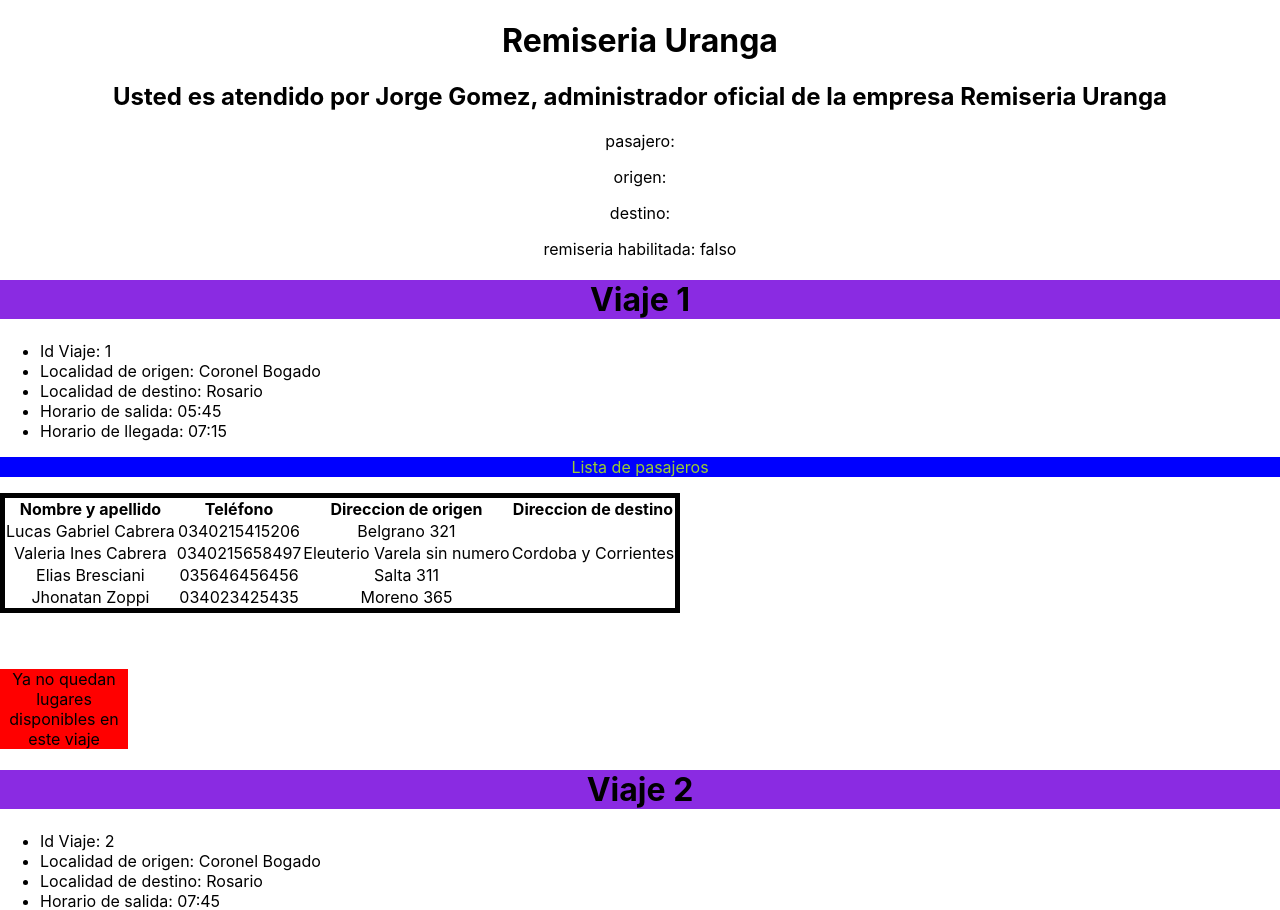
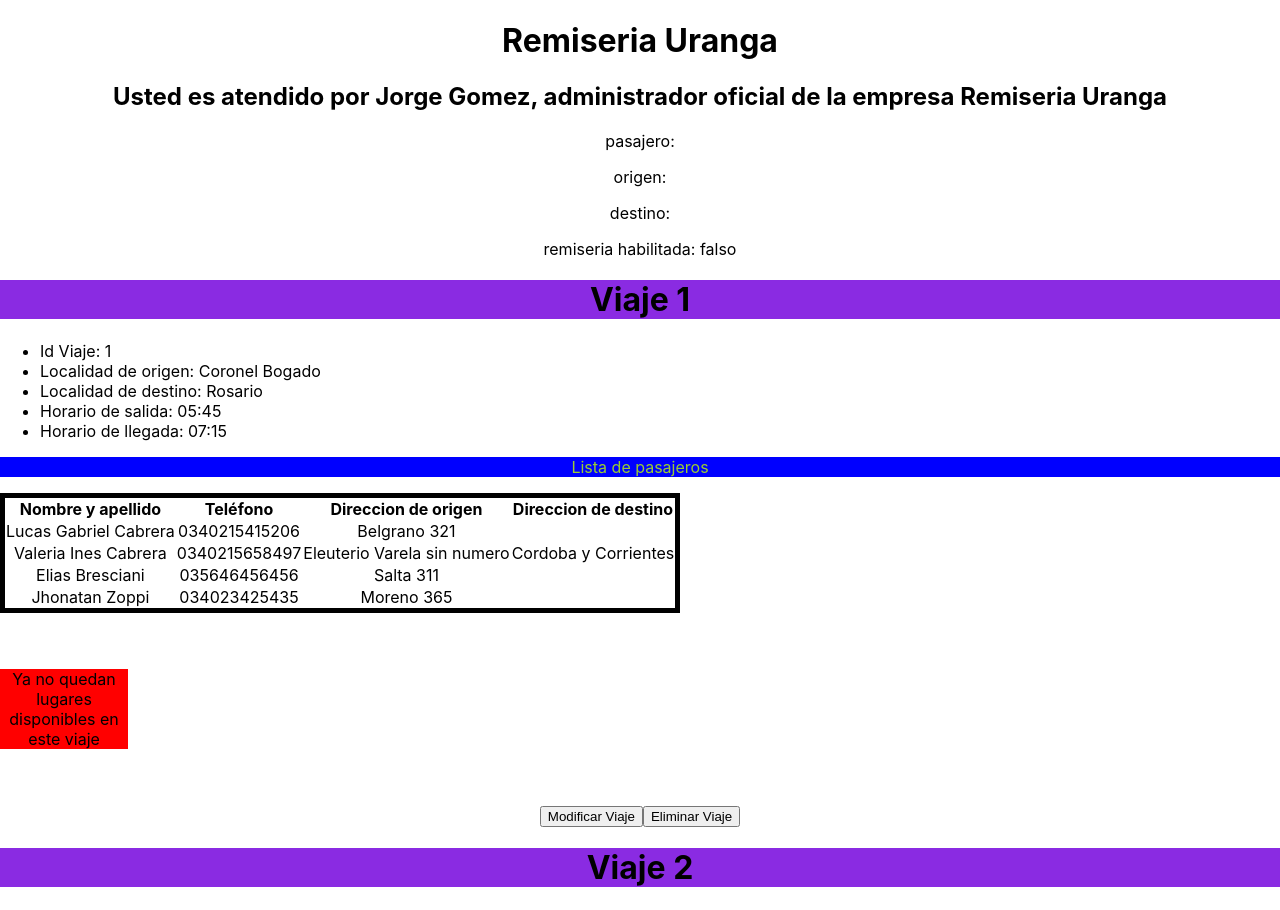
Before and after one commit to lucascabrera1/Remiseria-Uranga, a React (Create React App) app: page / in a window 1280 px wide. Shown: the top 910 px of the page. Built offline with nearby package versions, Linux system fonts and the light colour scheme.

Commit message:
ahora elimina viajes

```diff
--- a/src/App.js
+++ b/src/App.js
@@ -4,6 +4,7 @@ import Header from './Components/Header'
 import Viajes from './Components/Viajes'
 import ListaViajes from './Components/ListaViajes.json'
 import FormViaje from './Components/FormViaje';
+import Viaje from './Components/Viaje';
 
 class App extends  Component {
 
@@ -32,12 +33,30 @@ class App extends  Component {
     console.log("horario de llegada " + horariollegada)
 }
 
+deleteViaje = (id) => {
+  const newList = this.state.viajes.filter(viaje => viaje.id !== id);
+  this.setState({viajes : newList})
+}
+
+updateViaje = (id, localidadorigen, localidaddestino, horariosalida, horariollegada) => {
+  const newList = this.state.viajes.map( viaje =>{
+    if(viaje.id === id){
+        viaje['localidad de origen'] = localidadorigen ,
+        viaje['localidad de destino'] = localidaddestino,
+        viaje['horario de salida'] = horariosalida ,
+        viaje['horario de llegada']= horariollegada
+    }
+    return viaje;
+  })
+  this.setState({viajes : newList})
+}
+
   render(){
     console.log(this.state.viajes)
     return (
       <div className="App">
         <Header />
-        <Viajes viajes = {this.state.viajes} /> <br/> <br/>
+        <Viajes viajes = {this.state.viajes} deleteViaje = {this.deleteViaje} /> <br/> <br/>
         <h1 color='blue'>Nuevo Viaje</h1>
         <FormViaje quiereagregar = {this.state.quiereagregar} addviaje = {this.addViaje}></FormViaje>
       </div>
--- a/src/Components/Viaje.js
+++ b/src/Components/Viaje.js
@@ -2,6 +2,7 @@ import React, {Component} from "react"
 import './estilos.css'
 import BotonAgregarPasajero from "./BotonAgregarPasajero"
 import FormPasajero from "./FormPasajero";
+import Viajes from "./Viajes";
 
 class Viaje extends Component {
 
@@ -39,8 +40,6 @@ class Viaje extends Component {
         })
     }
 
-
-
     render(){
         //var cantidad = this.props.viaje["lista de pasajeros"].length
         const filas = this.state.listapasajeros.map( pasajero => {
@@ -59,7 +58,6 @@ class Viaje extends Component {
                 cancelarPasajero = {this.cancelarPasajero.bind(this)}>
             </FormPasajero>
         }
-
         return <div>
             <h1 id="idv">Viaje {this.props.viaje.id}</h1>
             <ul key={this.props.viaje.id}>
@@ -90,58 +88,12 @@ class Viaje extends Component {
             />
             :
             <></>}
+            <br/>
+            <br/>
+            <button >Modificar Viaje</button>
+            <button onClick={this.props.deleteViaje.bind(this, this.props.viaje.id)}>Eliminar Viaje</button>
         </div>
     }
 }
 
-
-
-
-
 export default Viaje
-
-/* class Viaje extends React.Component {
-    render () {
-        return <div>
-            LocalidadOrigen: {this.props.LocalidadOrigen}
-            LocalidadDestino: {this.props.LocalidadDestino}
-            HorarioSalida: {this.props.HorarioSalida}
-            HorarioLlegada: {this.props.HorarioLlegada}
-            ListaPasajeros : {
-                {NombreApellido : pasajero.NombreApellido} -
-                {DireccionOrigen : pasajero.DireccionOrigen} -
-                {DireccionDestino : pasajero.DireccionDestino} -
-                {Telefono : pasajero.Telefono}
-            }
-        </div>
-
-    }
-}*/
-
-/*const Viaje = ({viaje}) => {
-    return (
-        <table id='viajes'>
-            <th>Localidad de origen</th>
-            <th>Localidad de destino</th>
-            <th>Horario de salida</th>
-            <th>Horario de llegada</th>
-            <td>{viaje.LocalidadOrigen}</td>
-            <td>{viaje.LocalidadDestino}</td>
-            <td>{viaje.HorarioSalida}</td>
-            <td>{viaje.HorarioLlegada}</td>
-            {viaje.ListaPasajeros.map = (pasajero) => {
-            <table id='pasajeros'>
-                <th>Nombre y apellido</th>
-                <th>Direccion de origen</th>
-                <th>Direccion de destino</th>
-                <th>Telefono</th>
-                <td>{pasajero.NombreApellido}</td>
-                <td>{pasajero.DireccionOrigen}</td>
-                <td>{pasajero.DireccionDestino}</td>
-                <td>{pasajero.Telefono}</td>
-            </table>
-            }
-        }
-        </table>
-    )
-}*/
--- a/src/Components/Viajes.js
+++ b/src/Components/Viajes.js
@@ -2,45 +2,17 @@ import React, {Component} from "react"
 import listaViajes from '../Components/ListaViajes.json'
 import Viaje from './Viaje'
 
-console.log(listaViajes)
+class Viajes extends Component{
 
 
-class Viajes extends Component{
-    /*state ={
-        viajes : listaViajes
-    }*/
-
     render() {
-        return this.props.viajes.map(viaje => <Viaje viaje = {viaje} key={viaje.id} />) //recorro el arreglo viajes
+        return this.props.viajes.map(viaje =>
+            <Viaje
+                viaje = {viaje}
+                key={viaje.id}
+                deleteViaje = {this.props.deleteViaje}
+        />) //recorro el arreglo viajes
     }
 }
 
 export default Viajes
-
-
-
-
-/*{ListaViajes.map = (viaje) => {
-    <table id='viajes'>
-        <th>Localidad de origen</th>
-        <th>Localidad de destino</th>
-        <th>Horario de salida</th>
-        <th>Horario de llegada</th>
-        <td>{viaje.LocalidadOrigen}</td>
-        <td>{viaje.LocalidadDestino}</td>
-        <td>{viaje.HorarioSalida}</td>
-        <td>{viaje.HorarioLlegada}</td>
-        {viaje.ListaPasajeros.map = (pasajero) => {
-        <table id='pasajeros'>
-            <th>Nombre y apellido</th>
-            <th>Direccion de origen</th>
-            <th>Direccion de destino</th>
-            <th>Telefono</th>
-            <td>{pasajero.NombreApellido}</td>
-            <td>{pasajero.DireccionOrigen}</td>
-            <td>{pasajero.DireccionDestino}</td>
-            <td>{pasajero.Telefono}</td>
-        </table>
-        }}
-    </table>
-}}*/
--- a/src/Viaje.js
+++ b/src/Viaje.js
@@ -1,5 +1,4 @@
 import React from 'react'
-
 
 class Viaje extends React.Component {
     render () {
```
